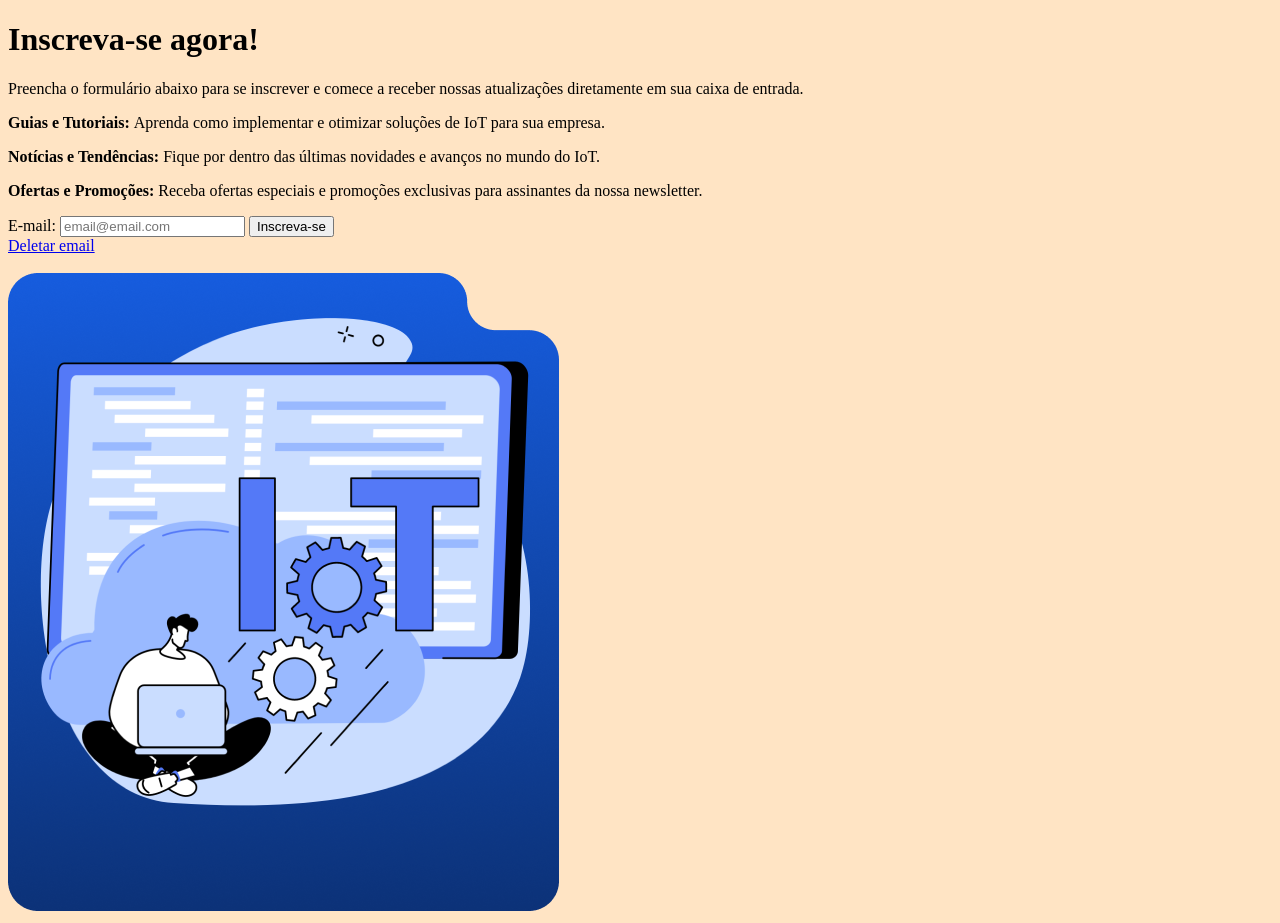
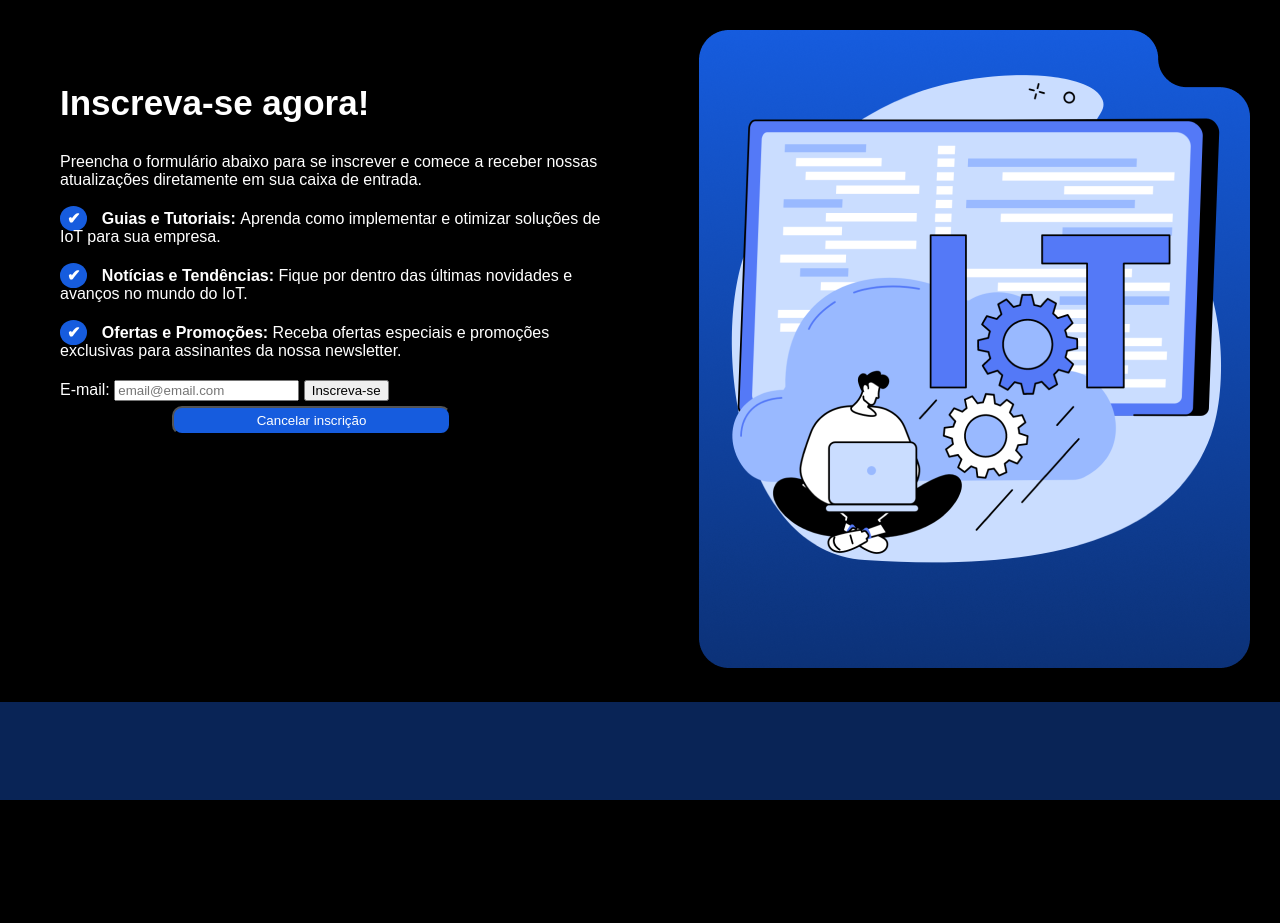
Before and after one commit to Ark4nJos/mindtech-newslatter, a Flask app: page / in a window 1280 px wide. After the commit the page ends 800 px from the top, so only its background shows below. Run offline with Flask 3, Linux system fonts and the light colour scheme.

Commit message:
inicio CSS page index

```diff
--- a/src/static/css/styles.css
+++ b/src/static/css/styles.css
@@ -1,3 +1,66 @@
 body {
-    background-color: bisque;
+    background-color: #092456;
+    margin: 0;
+    padding: 0;
+    color: #ffffff;
+    font-family: Arial, Helvetica, sans-serif;
 }
+
+#conteiner {
+    background: #000000;
+    box-sizing: border-box;
+    display: flex;
+    padding: 30px;
+}
+
+#text-sec {
+    padding: 30px;
+    margin-right: 50px;
+    max-width: 600px;
+}
+
+#text-sec h1 {
+    margin-bottom: 30px;
+    font-size: 35px;
+}
+
+#text-sec p intro {
+    font-size: 18px;
+    margin-bottom: 40px;
+}
+
+#text-sec p {
+    display: flexbox;
+    align-items: center;
+    margin-bottom: 20px;
+    font-size: 1em;
+    margin: 0 0 20px 0;
+    padding: 0;
+    list-style: none;
+}
+
+#text-sec p span {
+    font-weight: bold;
+    margin-right: 10px;
+    color: #ffffff;
+    border-radius: 50%;
+    background-color: #165cde;
+    padding: 4px 7px;
+}
+
+#text-sec button {
+    width: 50%;
+    border-radius: 10px;
+    padding: 5px;
+    color: #ffffff;
+    background: #165cde;
+    cursor: pointer;
+    margin-left: 20%;
+    margin-top: 5px;
+}
+
+#text-sec button a {
+    text-decoration: none;
+    font-family: Arial, Helvetica, sans-serif;
+    color: #ffffff;
+}
--- a/src/templates/index.html
+++ b/src/templates/index.html
@@ -9,34 +9,33 @@
 </head>
 
 <body>
-    <div>
-        <div>
+    <div id="conteiner">
+        <div id="text-sec">
             <h1>Inscreva-se agora!</h1>
-            <p>
+            <p id="intro">
                 Preencha o formulário abaixo para se inscrever e comece a receber
                 nossas atualizações diretamente em sua caixa de entrada.
             </p>
-            <p>
-                <b>Guias e Tutoriais: </b>Aprenda como implementar e otimizar soluções
+            <p><span>✔</span>
+                <b> Guias e Tutoriais: </b>Aprenda como implementar e otimizar soluções
                 de IoT para sua empresa.
             </p>
-            <p>
-                <b>Notícias e Tendências: </b>Fique por dentro das últimas novidades e avanços
+            <p><span>✔</span>
+                <b> Notícias e Tendências: </b>Fique por dentro das últimas novidades e avanços
                 no mundo do IoT.
             </p>
-            <p>
-                <b>Ofertas e Promoções: </b>Receba ofertas especiais e promoções exclusivas para
+            <p><span>✔</span>
+                <b> Ofertas e Promoções: </b>Receba ofertas especiais e promoções exclusivas para
                 assinantes da nossa newsletter.
             </p>
             <form action="add_email" method="post">
                 <label for="email">E-mail:</label>
-                <input type="email" id="email" placeholder="email@email.com" name="email" required>
+                <input type="email" id="email" placeholder="email@email.com" pattern="[a-zA-Z0-9._%+-]+@[a-zA-Z0-9.-]+\.[a-zA-Z]{2,}" name="email" required>
                 <input type="submit" value="Inscreva-se">
             </form>
-            <a href="{{ url_for('del_html')}}">Deletar email</a>
+            <button type="submit"><a href="{{ url_for('del_html')}}">Cancelar inscrição</a></button>
         </div>
-        <div>
-            <br>
+        <div class="img">
             <img src="{{url_for("static", filename="/img/logo.png")}}">
         </div>
     </div>
```
Also changed, not shown: database.db.
